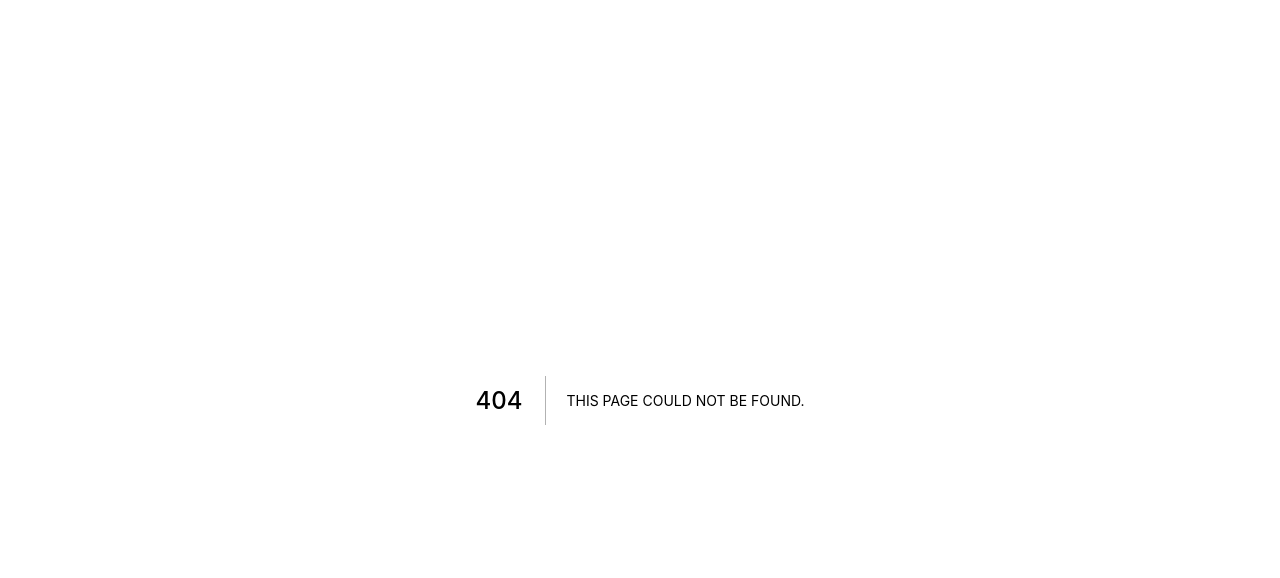
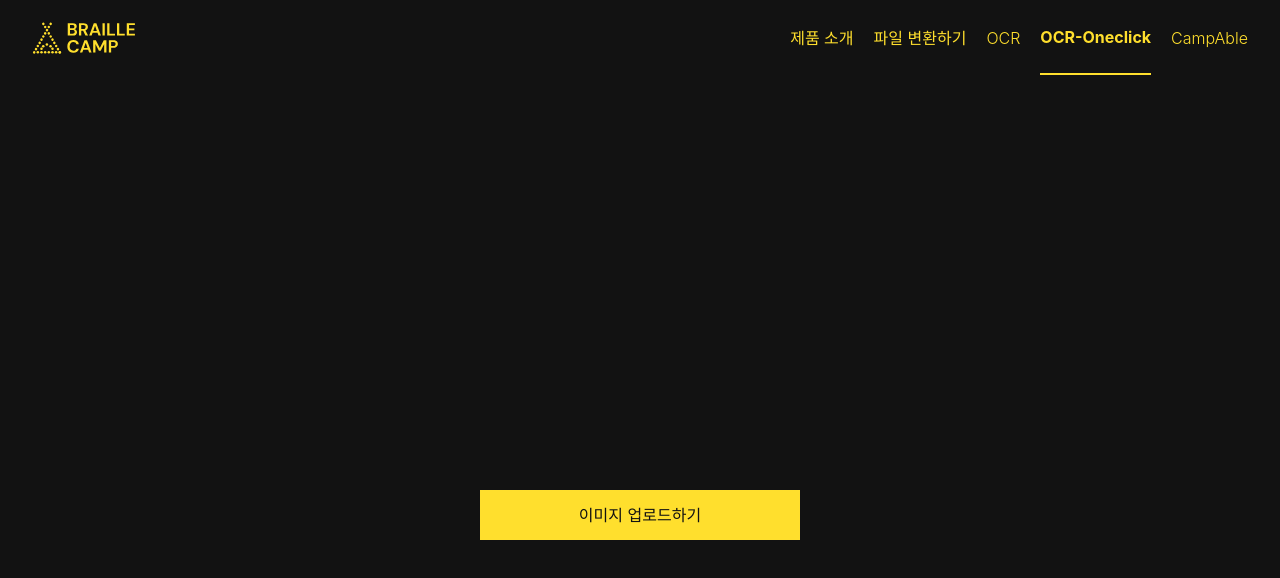
Before and after one commit to Jaecom/campable-braille, a Next.js app: page /ocr-oneclick in a window 1280 px wide. Before the commit this address had no page. Shown: the top 578 px of the page. Built offline with nearby package versions, Linux system fonts and the light colour scheme.

Commit message:
feat: add ocr-oneclick page for accessibility users

```diff
--- /dev/null
+++ b/app/(main)/(padding)/ocr-oneclick/page.tsx
@@ -0,0 +1,8 @@
+import OcrOneclickPage from "@/src/page/OcrOneclickPage/page"
+import React from "react"
+
+const page = () => {
+	return <OcrOneclickPage />
+}
+
+export default page
--- a/src/components/organisms/Navbar.tsx
+++ b/src/components/organisms/Navbar.tsx
@@ -1,17 +1,17 @@
-"use client";
+"use client"
 
-import React, { useState } from "react";
-import NavLink from "../atoms/NavLink";
-import BrailleLogo from "@/public/icons/braille-logo-icon.svg";
-import Link from "next/link";
-import HamburgerMenu from "../atoms/HamburgerMenu";
+import React, { useState } from "react"
+import NavLink from "../atoms/NavLink"
+import BrailleLogo from "@/public/icons/braille-logo-icon.svg"
+import Link from "next/link"
+import HamburgerMenu from "../atoms/HamburgerMenu"
 
 const Navbar = () => {
-	const [isOpen, setIsOpen] = useState(false);
+	const [isOpen, setIsOpen] = useState(false)
 
 	const toggleMenu = () => {
-		setIsOpen(!isOpen);
-	};
+		setIsOpen(!isOpen)
+	}
 
 	return (
 		<nav className="h-[75px]">
@@ -31,6 +31,9 @@ const Navbar = () => {
 					</li>
 					<li className="h-full">
 						<NavLink href="/ocr">OCR</NavLink>
+					</li>
+					<li className="h-full">
+						<NavLink href="/ocr-oneclick">OCR-Oneclick</NavLink>
 					</li>
 					<li className="h-full">
 						<NavLink href="/campable">CampAble</NavLink>
@@ -64,10 +67,15 @@ const Navbar = () => {
 							CampAble
 						</NavLink>
 					</li>
+					<li className="h-full py-[20px]">
+						<NavLink href="/ocr-oneclick" disableActive onClick={toggleMenu}>
+							OCR-Oneclick
+						</NavLink>
+					</li>
 				</ul>
 			)}
 		</nav>
-	);
-};
+	)
+}
 
-export default Navbar;
+export default Navbar
--- /dev/null
+++ b/src/page/OcrOneclickPage/page.tsx
@@ -0,0 +1,65 @@
+"use client"
+
+import React, { useRef, useState } from "react"
+import { processOcr } from "@/src/api/request"
+
+const OcrOneclickPage = () => {
+	const inputRef = useRef<HTMLInputElement>(null)
+	const [loading, setLoading] = useState(false)
+
+	const handleButtonClick = () => {
+		inputRef.current?.click()
+	}
+
+	const downloadFile = async (file: File) => {
+		const formData = new FormData()
+		formData.append("image", file)
+		const filename = file.name.includes(".") ? file.name.split(".")[0] : file.name
+
+		try {
+			const { data } = await processOcr(formData)
+			const url = window.URL.createObjectURL(new Blob([data]))
+			const link = document.createElement("a")
+			link.href = url
+			link.setAttribute("download", `${filename}_converted.txt`)
+			const empty = document.querySelector(".empty")!
+			empty.appendChild(link)
+			link.click()
+			empty.removeChild(link)
+		} catch (error) {
+			alert("OCR 처리 중 오류가 발생했습니다.")
+			console.error(error)
+		}
+
+		setLoading(false)
+	}
+
+	const handleChange = async (e: React.ChangeEvent<HTMLInputElement>) => {
+		const file = e.target.files?.[0]
+		if (file) {
+			setLoading(true)
+			await downloadFile(file)
+			e.target.value = ""
+		}
+		setLoading(false)
+	}
+
+	return (
+		<div className="bg-dark-grey h-screen flex justify-center items-center">
+			<div className="flex flex-col items-center gap-3">
+				<button
+					aria-label="이미지 업로드"
+					onClick={handleButtonClick}
+					className="bg-primary text-dark-grey w-[320px] h-[50px] text-center disabled:opacity-50"
+					disabled={loading}
+				>
+					{loading ? "처리 중..." : "이미지 업로드하기"}
+				</button>
+				<input ref={inputRef} type="file" accept="image/*" onChange={handleChange} className="hidden" />
+				<div className="empty hidden"></div>
+			</div>
+		</div>
+	)
+}
+
+export default OcrOneclickPage
```
